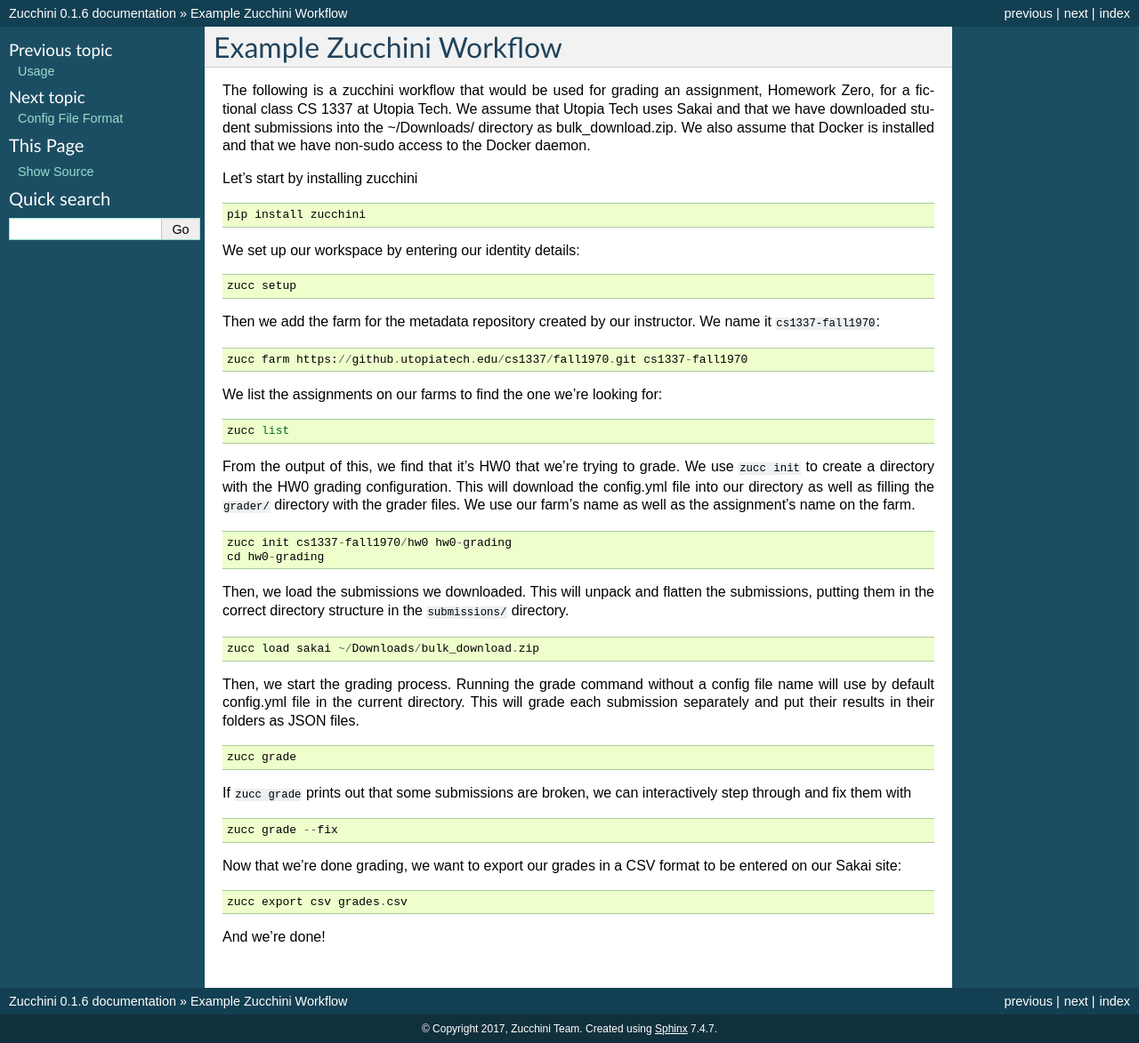
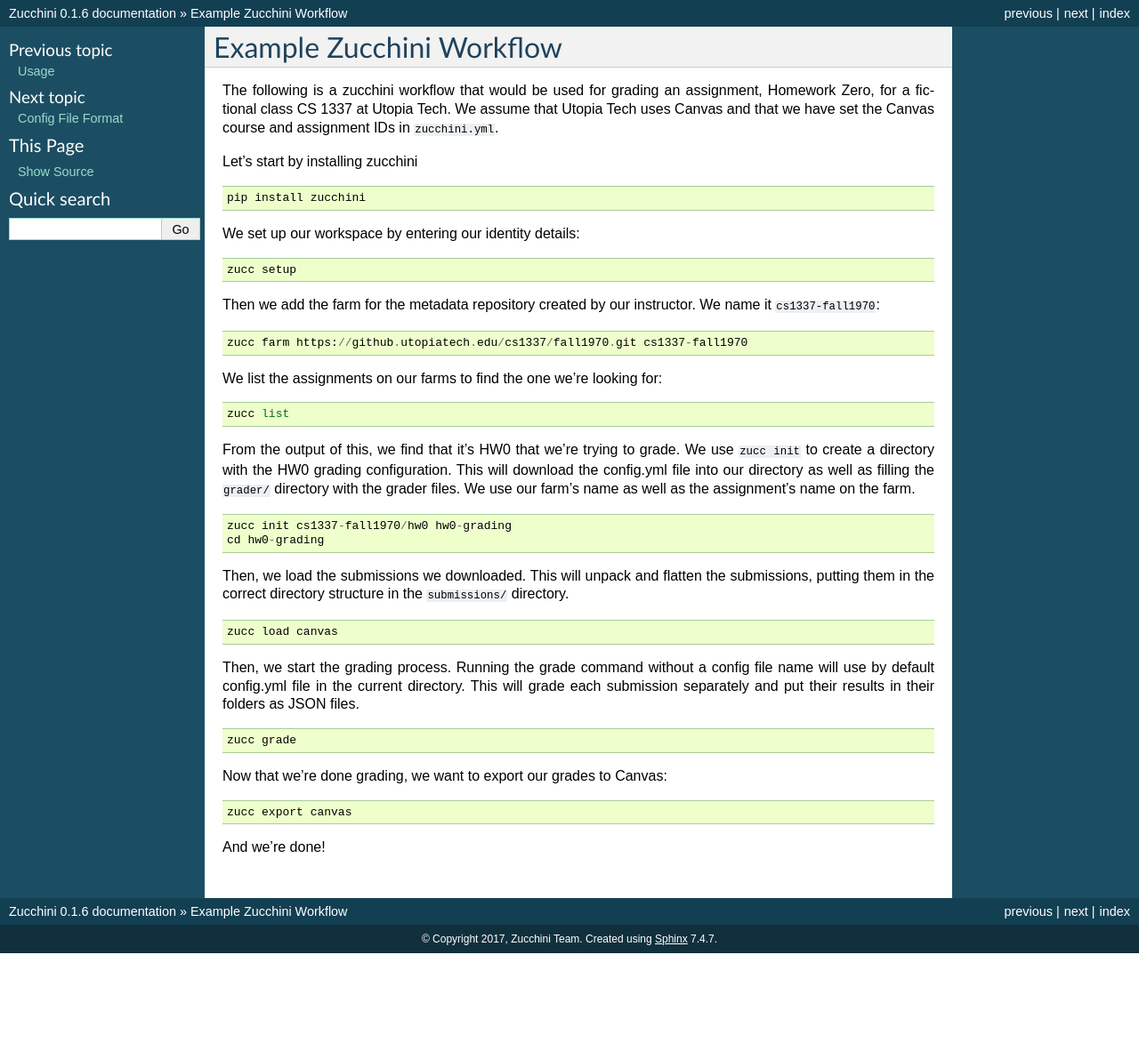
Before and after one commit to zucchini/zucchini, a Sphinx documentation site: the page built from docs/example-workflow.rst, in a window 1280 px wide. Shown: the whole page at 89% size. Built offline with Sphinx 7.4.7, drawn with Linux system fonts in a browser that asks for light colours; pages that are not in the unit, such as notebooks, are missing from menus; after the commit the page ends 1072 px from its top, so only the background shows below that.

Commit message:
docs/workflow: Remove outdated info
We don't support Sakai bulk downloads, and grade --fix is not a thing.

```diff
--- a/docs/example-workflow.rst
+++ b/docs/example-workflow.rst
@@ -4,10 +4,8 @@ Example Zucchini Workflow
 
 The following is a zucchini workflow that would be used for grading an
 assignment, Homework Zero, for a fictional class CS 1337 at Utopia Tech.
-We assume that Utopia Tech uses Sakai and that we have downloaded
-student submissions into the ~/Downloads/ directory as
-bulk_download.zip. We also assume that Docker is installed and that we
-have non-sudo access to the Docker daemon.
+We assume that Utopia Tech uses Canvas and that we have set the Canvas
+course and assignment IDs in ``zucchini.yml``.
 
 Let’s start by installing zucchini
 
@@ -51,7 +49,7 @@ in the ``submissions/`` directory.
 
 ::
 
-    zucc load sakai ~/Downloads/bulk_download.zip
+    zucc load canvas
 
 Then, we start the grading process. Running the grade command without a
 config file name will use by default config.yml file in the current
@@ -62,18 +60,10 @@ results in their folders as JSON files.
 
     zucc grade
 
-If ``zucc grade`` prints out that some submissions are broken, we can
-interactively step through and fix them with
+Now that we’re done grading, we want to export our grades to Canvas:
 
 ::
 
-    zucc grade --fix
-
-Now that we’re done grading, we want to export our grades in a CSV
-format to be entered on our Sakai site:
-
-::
-
-    zucc export csv grades.csv
+    zucc export canvas
 
 And we’re done!
```
